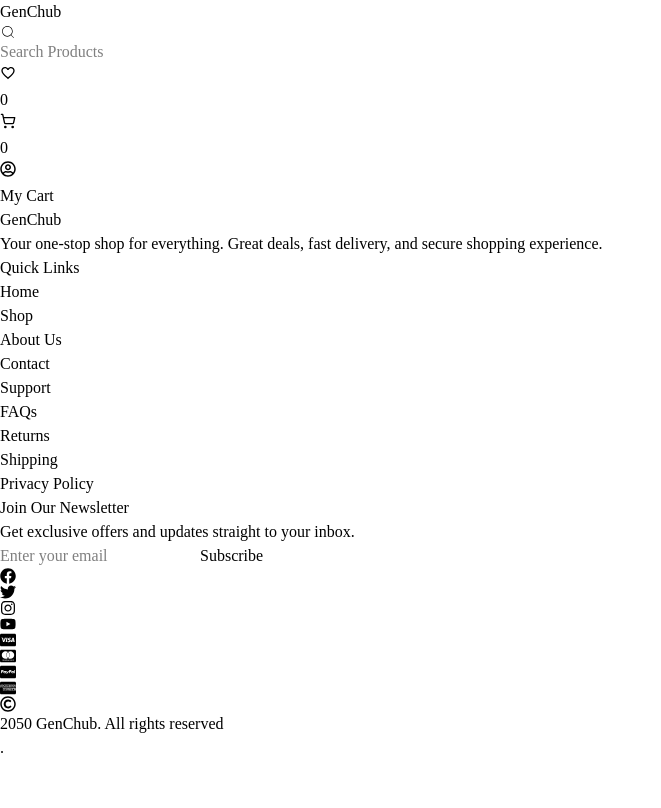
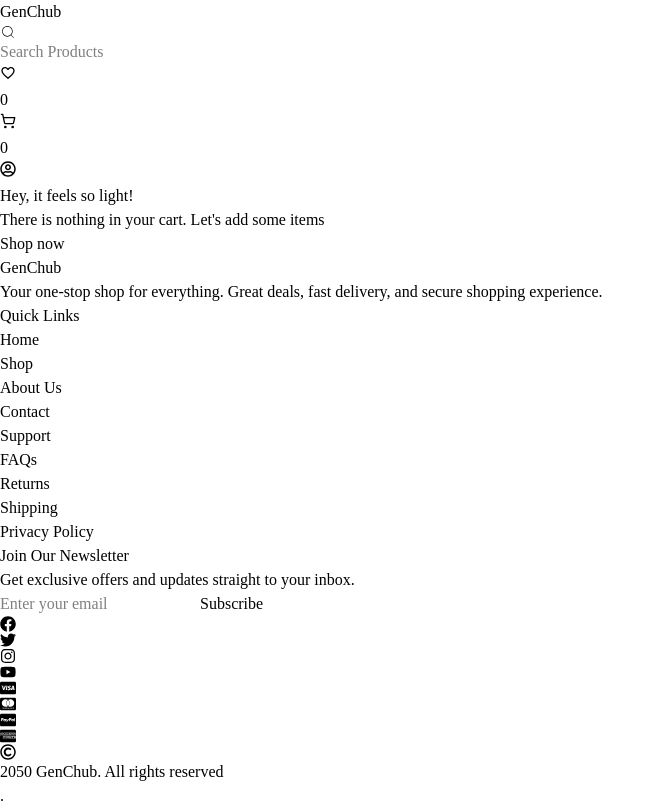
Before and after one commit to rahulpattusamy/Genchub, a React (Vite) app in the folder gencyhub/: page /cart in a window 1280 px wide. Shown: the whole page, without its empty margins (0-661 px from the left). Built offline with nearby package versions, Linux system fonts and the light colour scheme.

Commit message:
Added empty cart message to the cart

```diff
--- a/gencyhub/src/Pages/ShoppingDetails.tsx
+++ b/gencyhub/src/Pages/ShoppingDetails.tsx
@@ -1,8 +1,14 @@
 import CartCard from "../components/CartCard";
+import EmptycartMessage from "../components/EmptyCartMessage";
 import OrderSummary from "../components/OrderSummary";
+import useShoppingstore from "../ShoppingStatus";
 
 
 const ShoppingDetails = () => {
+  const cart = useShoppingstore(s=>s.shoppingstatus.cart)
+    if (!cart) return <EmptycartMessage />;
+  if (cart.length == 0) return <EmptycartMessage />;
+
   return<>
    <h1 className="text-5xl text-center ">My Cart</h1>
   <div className="flex flex-col h-full mt-5 justify-between  lg:flex lg:flex-row lg:justify-around lg:mt-10">
--- a/gencyhub/src/components/CartCard.tsx
+++ b/gencyhub/src/components/CartCard.tsx
@@ -1,20 +1,21 @@
 import { MdOutlineDelete } from "react-icons/md";
 import useShoppingstore from "../ShoppingStatus";
+import EmptycartMessage from "./EmptyCartMessage";
 
 const CartCard = () => {
   const cart = useShoppingstore((s) => s.shoppingstatus.cart);
   const removefromcart = useShoppingstore((s) => s.removeProduct);
-  const increaseQuantity = useShoppingstore(s=>s.increasequantity)
-  const decreaseQuantity = useShoppingstore(s=>s.decreasequantity)
+  const increaseQuantity = useShoppingstore((s) => s.increasequantity);
+  const decreaseQuantity = useShoppingstore((s) => s.decreasequantity);
+
+  if (!cart) return <EmptycartMessage />;
+  if (cart.length == 0) return <EmptycartMessage />;
 
   return (
     <div>
-
-
-
       <div className=" flex flex-col items-center lg:flex lg:flex-col justify-around gap-y-5">
         {cart?.map((item) => {
-          const price = item.price.toFixed()
+          const price = item.price.toFixed();
           return (
             <div className=" flex" key={item.id}>
               <div className="left">
@@ -27,15 +28,27 @@
               <div className="right mt-1.5 ml-7">
                 <h1 className=" md:w-60 md:text2">{item.title}</h1>
                 <h2 className="mt-1">
-                  <span className="text2 font-bold">${parseInt(price)* item.quantity}</span>
+                  <span className="text2 font-bold">
+                    ${parseInt(price) * item.quantity}
+                  </span>
                 </h2>
                 <div className="mt-4">
                   <h3 className="h-5 flex items-center text-center md:text2">
                     Quantity:
                     <div className="flex items-center w-25 justify-between ml-5">
-                      <button className="btn4 " onClick={()=>decreaseQuantity(item.id)}>-</button>{" "}
+                      <button
+                        className="btn4 "
+                        onClick={() => decreaseQuantity(item.id)}
+                      >
+                        -
+                      </button>{" "}
                       <p className="text-black">{item.quantity}</p>
-                      <button className="btn4" onClick={()=>increaseQuantity(item.id)}>+</button>
+                      <button
+                        className="btn4"
+                        onClick={() => increaseQuantity(item.id)}
+                      >
+                        +
+                      </button>
                     </div>
                   </h3>
                 </div>
--- /dev/null
+++ b/gencyhub/src/components/EmptyCartMessage.tsx
@@ -0,0 +1,27 @@
+import { Link } from "react-router-dom";
+
+
+const EmptycartMessage = () => {
+  return (
+    <div className=" flex flex-col items-center">
+
+      <div>
+
+      </div>
+
+      <div className="text-center mt-3">
+        <h1 className="text-black text-3xl">Hey, it feels so light!</h1>
+        <p className="text-gray-400 text-lg font-sans mt-1">
+          There is nothing in your cart. Let's add some items
+        </p>
+        <Link to="/">
+        <button className="bg-gray-700 p-2 rounded-sm text-white text-sm mt-3 hover:bg-gray-800 transition transform active:scale-110 cursor-pointer">
+          Shop now
+        </button>
+        </Link>
+      </div>
+    </div>
+  );
+};
+
+export default EmptycartMessage;
--- a/gencyhub/src/components/OrderSummary.tsx
+++ b/gencyhub/src/components/OrderSummary.tsx
@@ -5,7 +5,9 @@
 const OrderSummary = () => {
   const cart = useShoppingstore((s) => s.shoppingstatus.cart);
   const price = useCartPrice();
-  const cartlength = useCarlength()
+  const cartlength = useCarlength();
+
+
 
   if (cart)
     return (
--- a/gencyhub/src/components/ProductCard.tsx
+++ b/gencyhub/src/components/ProductCard.tsx
@@ -17,7 +17,7 @@
         dataLength={products.length}
         next={fetchNextPage}
         hasMore={!!hasNextPage}
-        loader={<p className="text-center font-bold pt-5 text-4xl py-4">Loading more...</p>}
+        loader={<p className="text-center font-bold pt-5 text-xl py-4">Loading more...</p>}
       >
         <div className="grid grid-cols-2 items-center gap-2.5 md:grid-cols-2 lg:grid-cols-4 lg:gap-5 ">
           {data?.pages.map((P) =>
```
